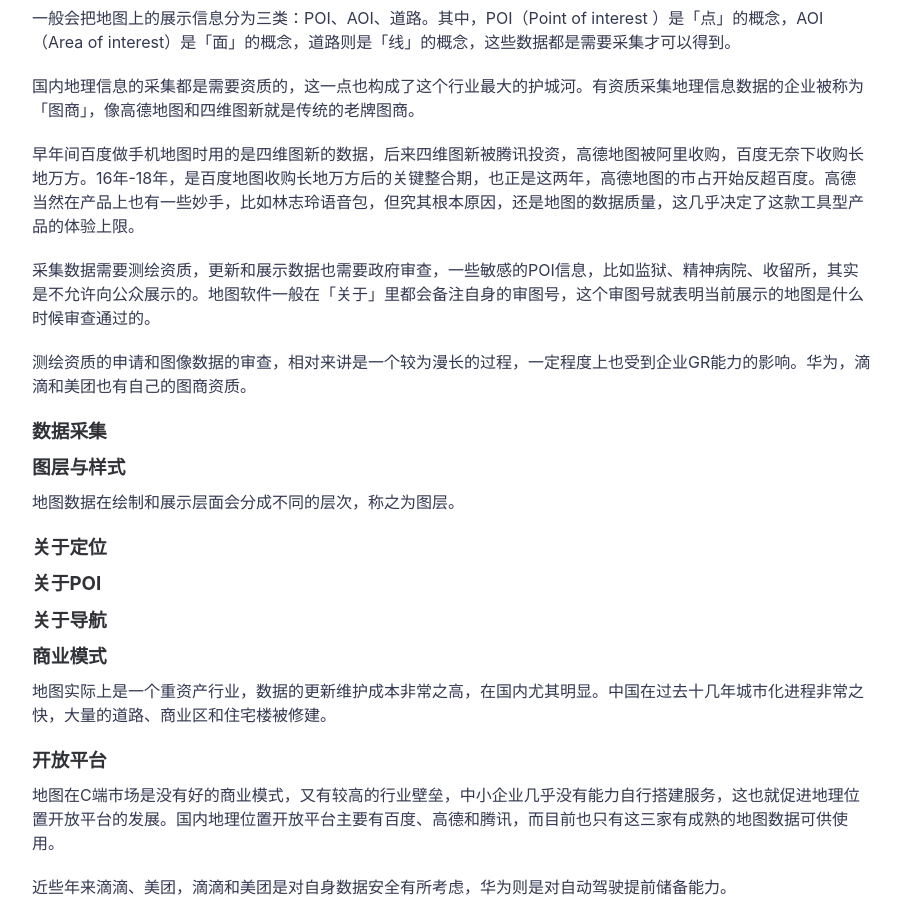
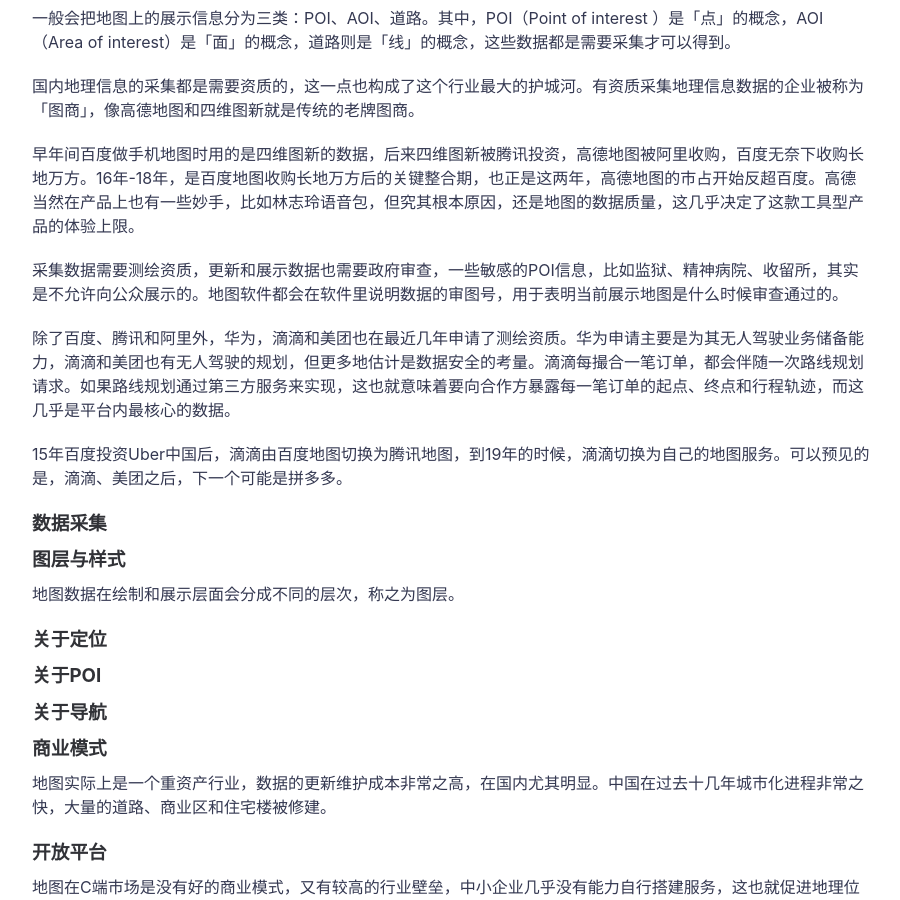
Before and after one commit to icarus507/icarus507.github.io, a Jekyll site: the page built from _posts/2018-09-07-谈谈地图.md, in a window 1280 px wide and 900 px high, scrolled down 1282 px. Shown: the whole window, without its empty margins (188-1088 px from the left). Built offline with Jekyll 4.4.1, drawn with Linux system fonts in a browser that asks for light colours.

Commit message:
Update 2018-09-07-谈谈地图.md

```diff
--- a/_posts/2018-09-07-谈谈地图.md
+++ b/_posts/2018-09-07-谈谈地图.md
@@ -31,9 +31,11 @@
 
 早年间百度做手机地图时用的是四维图新的数据，后来四维图新被腾讯投资，高德地图被阿里收购，百度无奈下收购长地万方。16年-18年，是百度地图收购长地万方后的关键整合期，也正是这两年，高德地图的市占开始反超百度。高德当然在产品上也有一些妙手，比如林志玲语音包，但究其根本原因，还是地图的数据质量，这几乎决定了这款工具型产品的体验上限。
 
-采集数据需要测绘资质，更新和展示数据也需要政府审查，一些敏感的POI信息，比如监狱、精神病院、收留所，其实是不允许向公众展示的。地图软件一般在「关于」里都会备注自身的审图号，这个审图号就表明当前展示的地图是什么时候审查通过的。
+采集数据需要测绘资质，更新和展示数据也需要政府审查，一些敏感的POI信息，比如监狱、精神病院、收留所，其实是不允许向公众展示的。地图软件都会在软件里说明数据的审图号，用于表明当前展示地图是什么时候审查通过的。
 
-测绘资质的申请和图像数据的审查，相对来讲是一个较为漫长的过程，一定程度上也受到企业GR能力的影响。华为，滴滴和美团也有自己的图商资质。
+除了百度、腾讯和阿里外，华为，滴滴和美团也在最近几年申请了测绘资质。华为申请主要是为其无人驾驶业务储备能力，滴滴和美团也有无人驾驶的规划，但更多地估计是数据安全的考量。滴滴每撮合一笔订单，都会伴随一次路线规划请求。如果路线规划通过第三方服务来实现，这也就意味着要向合作方暴露每一笔订单的起点、终点和行程轨迹，而这几乎是平台内最核心的数据。
+
+15年百度投资Uber中国后，滴滴由百度地图切换为腾讯地图，到19年的时候，滴滴切换为自己的地图服务。可以预见的是，滴滴、美团之后，下一个可能是拼多多。
 
 
 ### 数据采集
```
